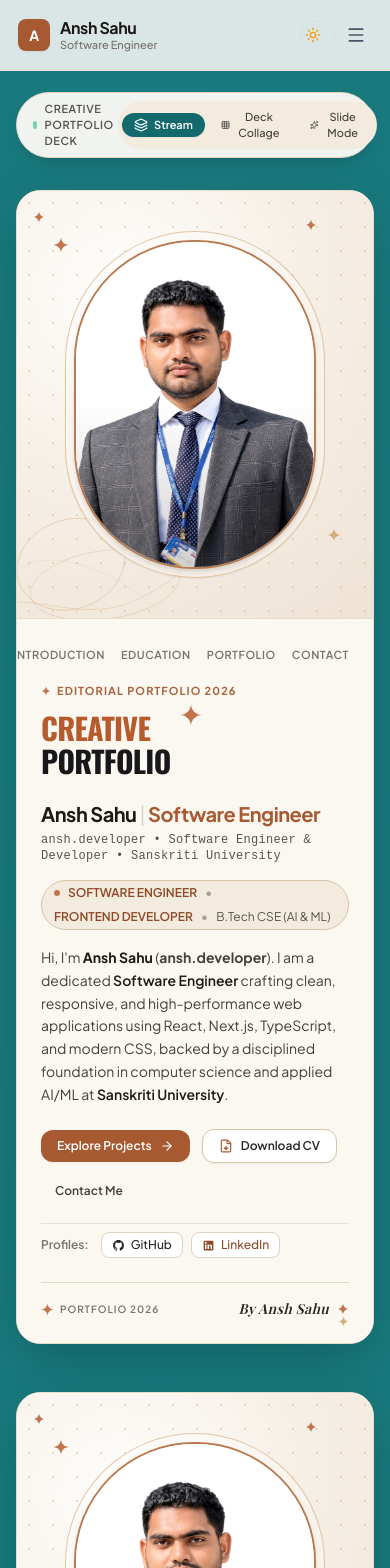
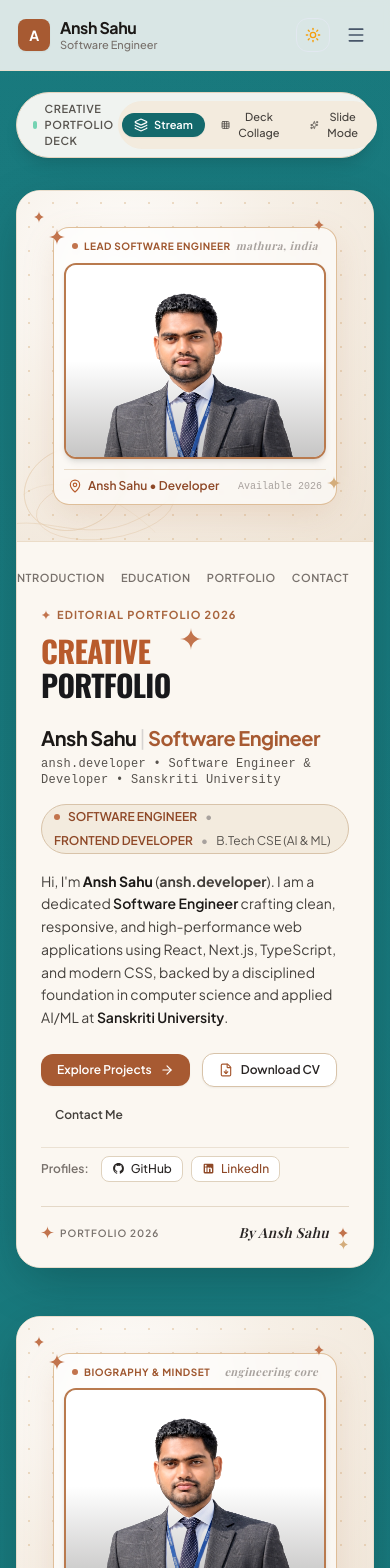
Before and after one commit to ansh-sahu-tech/My-Portfolio, a React (Vite) app: page / in a window 390 px wide. Shown: the top 1568 px of the page. Built offline with nearby package versions, Linux system fonts and the light colour scheme; a web font is replaced by a local one.

Commit message:
sections

```diff
--- a/src/components/editorial/CameoOvalFrame.tsx
+++ b/src/components/editorial/CameoOvalFrame.tsx
@@ -20,8 +20,8 @@ export const CameoOvalFrame: React.FC<CameoOvalFrameProps> = ({
   imageSrc,
   imageAlt,
   className = '',
-  aspectClass,
-  frameShape = 'oval',
+  aspectClass = 'aspect-[4/3]',
+  frameShape = 'architectural',
   imageClassName = '',
   caption,
   badgeText,
@@ -67,6 +67,12 @@ export const CameoOvalFrame: React.FC<CameoOvalFrameProps> = ({
               src={imageSrc}
               alt={imageAlt}
               loading="lazy"
+              onError={(e) => {
+                const target = e.currentTarget;
+                if (!target.src.includes('ansh-profile')) {
+                  target.src = '/ai-driver-awareness.png';
+                }
+              }}
               className={`w-full h-full object-cover object-center filter contrast-[1.04] brightness-[1.01] transition-transform duration-700 ease-out group-hover:scale-105 ${imageClassName}`}
             />
             {/* Subtle soft gradient sheen */}
--- a/src/components/editorial/DeckGridCollage.tsx
+++ b/src/components/editorial/DeckGridCollage.tsx
@@ -23,8 +23,8 @@ export const DeckGridCollage: React.FC<DeckGridCollageProps> = ({ onSelectCard }
             <div className="absolute top-2 left-3">
               <SparkleStar size={11} color="#c2744d" />
             </div>
-            <div className="relative z-10 w-24 sm:w-36 aspect-[3/4] p-1 sm:p-1.5 rounded-[50px] sm:rounded-[70px] border border-[#d8b082] bg-white/40">
-              <div className="w-full h-full rounded-[45px] sm:rounded-[65px] overflow-hidden border-[2px] border-[#b97a4e]">
+            <div className="relative z-10 w-28 sm:w-36 aspect-[4/3] p-1 sm:p-1.5 rounded-2xl border border-[#d8b082] bg-white/60 shadow-xs">
+              <div className="w-full h-full rounded-xl overflow-hidden border-[2px] border-[#b97a4e] bg-stone-900/10">
                 <img
                   src="/ansh-profile.jpg"
                   alt="Ansh Portrait"
@@ -75,9 +75,9 @@ export const DeckGridCollage: React.FC<DeckGridCollageProps> = ({ onSelectCard }
           className="cursor-pointer group relative rounded-2xl overflow-hidden bg-[#fbf7f1] border border-[#e4d5c0] shadow-md transition-all duration-300 hover:scale-[1.015] hover:shadow-xl"
         >
           <div className="grid grid-cols-12 min-h-[170px] sm:min-h-[190px]">
-            <div className="col-span-5 editorial-marble-panel border-r border-[#ebdcc8] flex items-center justify-center p-3 relative">
-              <div className="w-16 sm:w-20 aspect-[3/4] p-1 rounded-[40px] border border-[#d8b082] bg-white/40">
-                <div className="w-full h-full rounded-[36px] overflow-hidden border-[1.5px] border-[#b97a4e]">
+            <div className="col-span-5 editorial-marble-panel border-r border-[#ebdcc8] flex items-center justify-center p-2.5 sm:p-3 relative">
+              <div className="w-20 sm:w-24 p-1 rounded-xl border border-[#d8b082] bg-white/60 shadow-xs">
+                <div className="w-full aspect-[4/3] rounded-lg overflow-hidden border-[1.5px] border-[#b97a4e] bg-stone-900/10">
                   <img
                     src="/ansh-profile.jpg"
                     alt="About Ansh Sahu"
@@ -112,8 +112,8 @@ export const DeckGridCollage: React.FC<DeckGridCollageProps> = ({ onSelectCard }
         >
           <div className="grid grid-cols-12 min-h-[170px] sm:min-h-[190px]">
             <div className="col-span-5 editorial-marble-panel border-r border-[#ebdcc8] flex items-center justify-center p-2.5 sm:p-3 relative">
-              <div className="w-18 sm:w-22 p-1 rounded-xl border border-[#d8b082] bg-white/50 shadow-xs">
-                <div className="w-full aspect-[623/491] rounded-lg overflow-hidden border-[1.5px] border-[#b97a4e] bg-stone-900/10">
+              <div className="w-20 sm:w-24 p-1 rounded-xl border border-[#d8b082] bg-white/60 shadow-xs">
+                <div className="w-full aspect-[4/3] rounded-lg overflow-hidden border-[1.5px] border-[#b97a4e] bg-stone-900/10">
                   <img
                     src="/vision-mission.png"
                     alt="Vision & Mission"
@@ -148,8 +148,8 @@ export const DeckGridCollage: React.FC<DeckGridCollageProps> = ({ onSelectCard }
         >
           <div className="grid grid-cols-12 min-h-[170px] sm:min-h-[190px]">
             <div className="col-span-5 editorial-marble-panel border-r border-[#ebdcc8] flex items-center justify-center p-2.5 sm:p-3 relative">
-              <div className="w-20 sm:w-24 p-1 rounded-xl border border-[#d8b082] bg-white/50 shadow-xs">
-                <div className="w-full aspect-[738/294] rounded-lg overflow-hidden border-[1.5px] border-[#b97a4e] bg-stone-900/10">
+              <div className="w-20 sm:w-24 p-1 rounded-xl border border-[#d8b082] bg-white/60 shadow-xs">
+                <div className="w-full aspect-[4/3] rounded-lg overflow-hidden border-[1.5px] border-[#b97a4e] bg-stone-900/10">
                   <img
                     src="/sanskriti-university.png"
                     alt="Sanskriti University Campus"
@@ -184,8 +184,8 @@ export const DeckGridCollage: React.FC<DeckGridCollageProps> = ({ onSelectCard }
         >
           <div className="grid grid-cols-12 min-h-[170px] sm:min-h-[190px]">
             <div className="col-span-5 editorial-marble-panel border-r border-[#ebdcc8] flex items-center justify-center p-2.5 sm:p-3 relative">
-              <div className="w-18 sm:w-22 p-1 rounded-xl border border-[#d8b082] bg-white/50 shadow-xs">
-                <div className="w-full aspect-[738/369] rounded-lg overflow-hidden border-[1.5px] border-[#b97a4e] bg-stone-900/10">
+              <div className="w-20 sm:w-24 p-1 rounded-xl border border-[#d8b082] bg-white/60 shadow-xs">
+                <div className="w-full aspect-[4/3] rounded-lg overflow-hidden border-[1.5px] border-[#b97a4e] bg-stone-900/10">
                   <img
                     src="/skills.png"
                     alt="Skills"
@@ -222,8 +222,8 @@ export const DeckGridCollage: React.FC<DeckGridCollageProps> = ({ onSelectCard }
         >
           <div className="grid grid-cols-12 min-h-[170px] sm:min-h-[190px]">
             <div className="col-span-5 editorial-marble-panel border-r border-[#ebdcc8] flex items-center justify-center p-2.5 sm:p-3 relative">
-              <div className="w-18 sm:w-22 p-1 rounded-xl border border-[#d8b082] bg-white/50 shadow-xs">
-                <div className="w-full aspect-[275/183] rounded-lg overflow-hidden border-[1.5px] border-[#b97a4e] bg-stone-900/10">
+              <div className="w-20 sm:w-24 p-1 rounded-xl border border-[#d8b082] bg-white/60 shadow-xs">
+                <div className="w-full aspect-[4/3] rounded-lg overflow-hidden border-[1.5px] border-[#b97a4e] bg-stone-900/10">
                   <img
                     src="/experience.png"
                     alt="Experience Workspace"
@@ -258,8 +258,8 @@ export const DeckGridCollage: React.FC<DeckGridCollageProps> = ({ onSelectCard }
         >
           <div className="grid grid-cols-12 min-h-[170px] sm:min-h-[190px]">
             <div className="col-span-5 editorial-marble-panel border-r border-[#ebdcc8] flex items-center justify-center p-2.5 sm:p-3 relative">
-              <div className="w-18 sm:w-22 p-1 rounded-xl border border-[#d8b082] bg-white/50 shadow-xs">
-                <div className="w-full aspect-[738/387] rounded-lg overflow-hidden border-[1.5px] border-[#b97a4e] bg-stone-900/10">
+              <div className="w-20 sm:w-24 p-1 rounded-xl border border-[#d8b082] bg-white/60 shadow-xs">
+                <div className="w-full aspect-[4/3] rounded-lg overflow-hidden border-[1.5px] border-[#b97a4e] bg-stone-900/10">
                   <img
                     src="/ai-driver-awareness.png"
                     alt="AI Driver Awareness System"
@@ -294,8 +294,8 @@ export const DeckGridCollage: React.FC<DeckGridCollageProps> = ({ onSelectCard }
         >
           <div className="grid grid-cols-12 min-h-[170px] sm:min-h-[190px]">
             <div className="col-span-5 editorial-marble-panel border-r border-[#ebdcc8] flex items-center justify-center p-2.5 sm:p-3 relative">
-              <div className="w-18 sm:w-22 p-1 rounded-xl border border-[#d8b082] bg-white/50 shadow-xs">
-                <div className="w-full aspect-[678/452] rounded-lg overflow-hidden border-[1.5px] border-[#b97a4e] bg-stone-900/10">
+              <div className="w-20 sm:w-24 p-1 rounded-xl border border-[#d8b082] bg-white/60 shadow-xs">
+                <div className="w-full aspect-[4/3] rounded-lg overflow-hidden border-[1.5px] border-[#b97a4e] bg-stone-900/10">
                   <img
                     src="/collaborate.png"
                     alt="Collaborate"
@@ -329,9 +329,9 @@ export const DeckGridCollage: React.FC<DeckGridCollageProps> = ({ onSelectCard }
           className="cursor-pointer group relative rounded-2xl overflow-hidden bg-[#fbf7f1] border border-[#e4d5c0] shadow-md transition-all duration-300 hover:scale-[1.015] hover:shadow-xl"
         >
           <div className="grid grid-cols-12 min-h-[170px] sm:min-h-[190px]">
-            <div className="col-span-5 editorial-marble-panel border-r border-[#ebdcc8] flex items-center justify-center p-3 relative">
-              <div className="w-16 sm:w-20 aspect-[3/4] p-1 rounded-[40px] border border-[#d8b082] bg-white/40">
-                <div className="w-full h-full rounded-[36px] overflow-hidden border-[1.5px] border-[#b97a4e]">
+            <div className="col-span-5 editorial-marble-panel border-r border-[#ebdcc8] flex items-center justify-center p-2.5 sm:p-3 relative">
+              <div className="w-20 sm:w-24 p-1 rounded-xl border border-[#d8b082] bg-white/60 shadow-xs">
+                <div className="w-full aspect-[4/3] rounded-lg overflow-hidden border-[1.5px] border-[#b97a4e] bg-stone-900/10">
                   <img
                     src="/ansh-profile.jpg"
                     alt="Thanks"
--- a/src/components/editorial/EditorialSlideCard.tsx
+++ b/src/components/editorial/EditorialSlideCard.tsx
@@ -38,8 +38,8 @@ export const EditorialSlideCard: React.FC<EditorialSlideCardProps> = ({
   className = '',
   signature = 'By Ansh Sahu',
   sparklePosition = 'title-right',
-  frameShape = 'oval',
-  aspectClass,
+  frameShape = 'architectural',
+  aspectClass = 'aspect-[4/3]',
   imageClassName,
   caption,
   badgeText,
--- a/src/pages/public/HomePage.tsx
+++ b/src/pages/public/HomePage.tsx
@@ -232,12 +232,19 @@ export const HomePage: React.FC = () => {
             <EditorialSlideCard
               id="hero"
               imageSrc="/ansh-profile.jpg"
-              imageAlt="Ansh Sahu - Software Engineer &amp; Developer"
+              imageAlt="Ansh Sahu - Software Engineer & Developer"
               categoryTitle="Editorial Portfolio 2026"
               titleRust="CREATIVE"
               titleBlack="PORTFOLIO"
               activeSection="hero"
               signature="By Ansh Sahu"
+              frameShape="architectural"
+              aspectClass="aspect-[4/3]"
+              imageClassName="object-top"
+              badgeText="Lead Software Engineer"
+              subBadgeText="mathura, india"
+              caption="Ansh Sahu • Developer"
+              tagText="Available 2026"
             >
               <div className="space-y-4">
                 {/* Primary H1 for Search Engine Ranking */}
@@ -339,6 +346,13 @@ export const HomePage: React.FC = () => {
               titleRust="ABOUT ME"
               activeSection="about"
               signature="By Ansh Sahu"
+              frameShape="architectural"
+              aspectClass="aspect-[4/3]"
+              imageClassName="object-top"
+              badgeText="Biography & Mindset"
+              subBadgeText="engineering core"
+              caption="Ansh Sahu • Profile"
+              tagText="Software Engineer"
             >
               <div className="space-y-4">
                 <p className="text-stone-700 text-sm sm:text-[14.5px] leading-relaxed">
@@ -405,7 +419,7 @@ export const HomePage: React.FC = () => {
               activeSection="about"
               signature="By Ansh Sahu"
               frameShape="architectural"
-              aspectClass="aspect-[623/491]"
+              aspectClass="aspect-[4/3]"
               badgeText="Core Philosophy"
               subBadgeText="guiding principles"
               caption="Vision • Mission • Core Values"
@@ -459,7 +473,7 @@ export const HomePage: React.FC = () => {
               activeSection="education"
               signature="By Ansh Sahu"
               frameShape="architectural"
-              aspectClass="aspect-[738/294]"
+              aspectClass="aspect-[4/3]"
               caption="Sanskriti University • Mathura, UP"
               badgeText="Campus Architecture"
               subBadgeText="mathura, india"
@@ -543,7 +557,7 @@ export const HomePage: React.FC = () => {
               activeSection="skills"
               signature="By Ansh Sahu"
               frameShape="architectural"
-              aspectClass="aspect-[738/369]"
+              aspectClass="aspect-[4/3]"
               badgeText="Capabilities Stack"
               subBadgeText="engineering matrix"
               caption="Frontend • AI/ML • Systems"
@@ -623,7 +637,7 @@ export const HomePage: React.FC = () => {
               activeSection="experience"
               signature="By Ansh Sahu"
               frameShape="architectural"
-              aspectClass="aspect-[275/183]"
+              aspectClass="aspect-[4/3]"
               badgeText="Engineering Track"
               subBadgeText="hands-on execution"
               caption="Workstation • Research & Development"
@@ -692,7 +706,7 @@ export const HomePage: React.FC = () => {
               activeSection="portfolio"
               signature="By Ansh Sahu"
               frameShape="architectural"
-              aspectClass="aspect-video"
+              aspectClass="aspect-[4/3]"
               badgeText={featuredProjects[activeProjectTab]?.category || 'Engineering Project'}
               subBadgeText={
                 activeProjectTab === 3
@@ -700,7 +714,7 @@ export const HomePage: React.FC = () => {
                   : activeProjectTab === 2
                   ? 'predictive analytics'
                   : activeProjectTab === 1
-                  ? 'grocery e-commerce'
+                  ? 'home & construction'
                   : 'driver safety'
               }
               caption={featuredProjects[activeProjectTab]?.title || 'Featured Project'}
@@ -710,7 +724,7 @@ export const HomePage: React.FC = () => {
                   : activeProjectTab === 2
                   ? 'Scikit-Learn ML'
                   : activeProjectTab === 1
-                  ? 'Grocery E-Commerce'
+                  ? 'Marketplace'
                   : 'Edge AI System'
               }
             >
@@ -812,7 +826,7 @@ export const HomePage: React.FC = () => {
               activeSection="contact"
               signature="By Ansh Sahu"
               frameShape="architectural"
-              aspectClass="aspect-[678/452]"
+              aspectClass="aspect-[4/3]"
               badgeText="Direct Inquiries"
               subBadgeText="let's work together"
               caption="Available for Opportunities"
@@ -925,6 +939,13 @@ export const HomePage: React.FC = () => {
               titleBlack="YOU"
               activeSection="contact"
               signature="By Ansh Sahu"
+              frameShape="architectural"
+              aspectClass="aspect-[4/3]"
+              imageClassName="object-top"
+              badgeText="Closing Appreciation"
+              subBadgeText="thank you"
+              caption="Ansh Sahu • Engineering"
+              tagText="Signature"
             >
               <div className="space-y-4">
                 <p className="text-sm sm:text-base text-stone-800 font-medium leading-relaxed">
```
Also changed, not shown: 1 other file (tests, documents, lock files or other folders).
